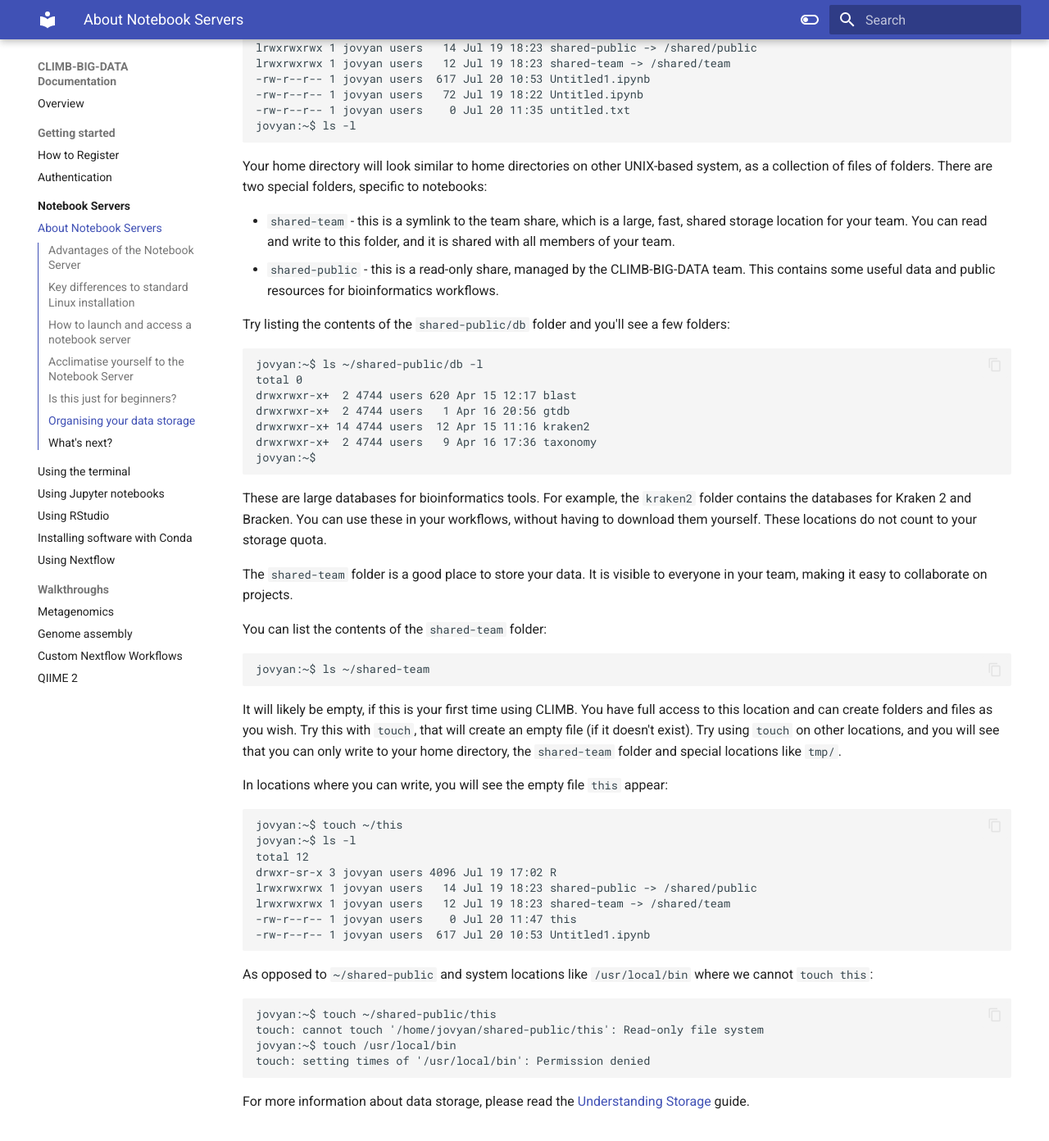
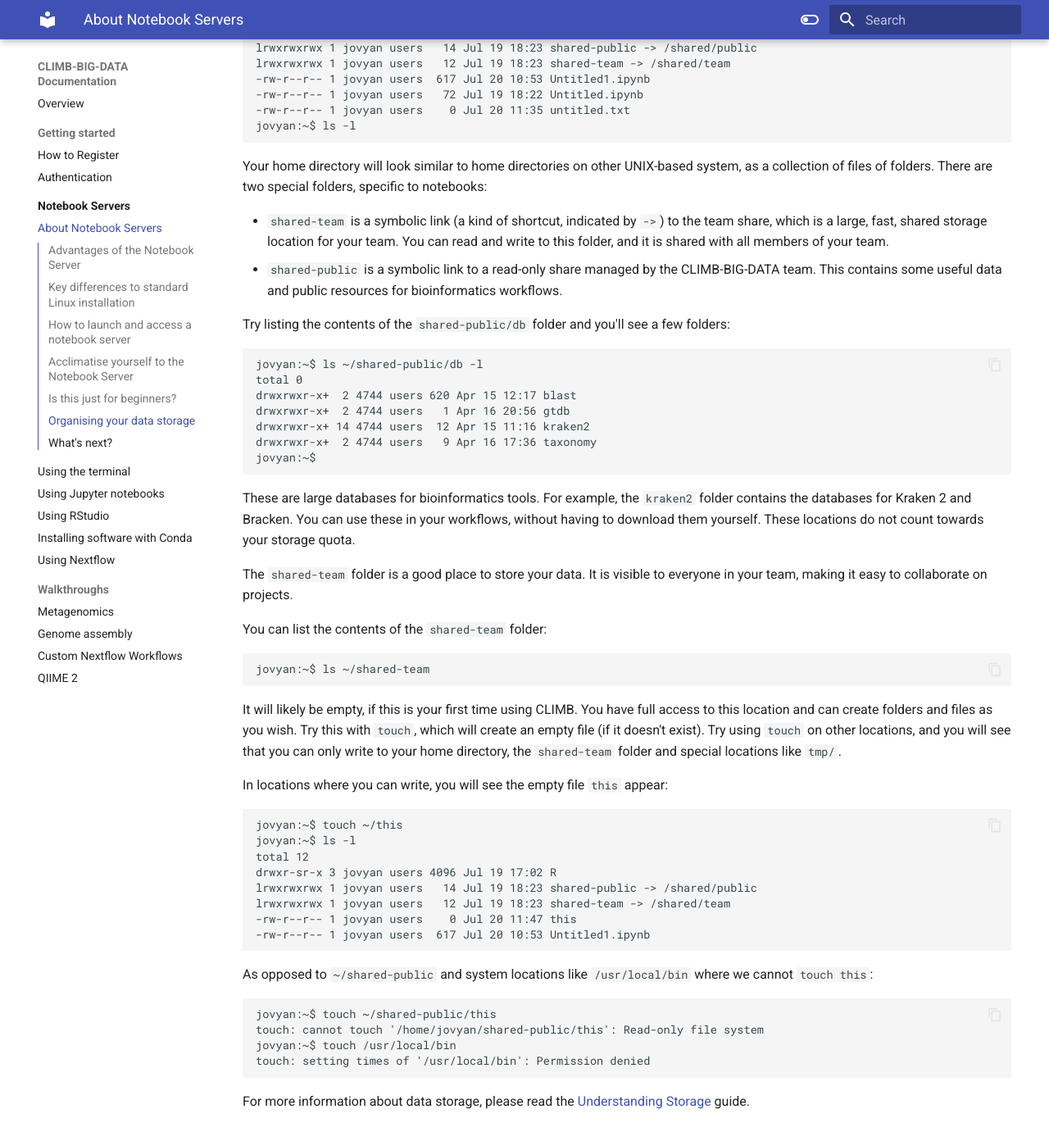
Before and after one commit to MRC-CLIMB/docs, an MkDocs documentation site: the page built from docs/notebook-servers/read-this-first.md, in a window 1280 px wide and 1400 px high, scrolled down 3567 px. Shown: the top 1392 px of the window at 82% size. Built offline with MkDocs 1.6.1 and Material for MkDocs 9.7.7, drawn with Linux system fonts in a browser that asks for light colours; some of the changed text lies outside the part shown.

Commit message:
some typos, mostly suppressing warnings from mkdocs serve

````diff
--- a/docs/notebook-servers/read-this-first.md
+++ b/docs/notebook-servers/read-this-first.md
@@ -35,7 +35,7 @@ The notebook server is a virtualised installation of Linux, and as such there ar
 
 ## How to launch and access a notebook server
 
-1. [Log in to Bryn](/getting-started/authentication).
+1. [Log in to Bryn](../getting-started/authentication.md).
 2. Using the navigation menu on the left hand side, select 'Notebook servers' under the 'Compute' subheading.
 3. Click the 'Launch notebook server' green action button on the right hand side.
 4. Select a profile, for example 'Standard server' or 'GPU server' (tier dependent).
@@ -87,8 +87,8 @@ jovyan:~$ ls -l
 
 Your home directory will look similar to home directories on other UNIX-based system, as a collection of files of folders. There are two special folders, specific to notebooks:
 
-* `shared-team` - this is a symlink to the team share, which is a large, fast, shared storage location for your team. You can read and write to this folder, and it is shared with all members of your team.
-* `shared-public` - this is a read-only share, managed by the CLIMB-BIG-DATA team. This contains some useful data and public resources for bioinformatics workflows.
+* `shared-team` is a symbolic link (a kind of shortcut, indicated by `->`) to the team share, which is a large, fast, shared storage location for your team. You can read and write to this folder, and it is shared with all members of your team.
+* `shared-public` is a symbolic link to a read-only share managed by the CLIMB-BIG-DATA team. This contains some useful data and public resources for bioinformatics workflows.
 
 Try listing the contents of the `shared-public/db` folder and you'll see a few folders:
 ```
@@ -101,7 +101,9 @@ drwxrwxr-x+  2 4744 users   9 Apr 16 17:36 taxonomy
 jovyan:~$
 ```
 
-These are large databases for bioinformatics tools. For example, the `kraken2` folder contains the databases for Kraken 2 and Bracken. You can use these in your workflows, without having to download them yourself. These locations do not count to your storage quota.
+These are large databases for bioinformatics tools. For example, the `kraken2` folder contains the databases for Kraken 2 and Bracken.
+You can use these in your workflows, without having to download them yourself.
+These locations do not count towards your storage quota.
 
 The `shared-team` folder is a good place to store your data. It is visible to everyone in your team, making it easy to collaborate on projects.
 
@@ -110,7 +112,7 @@ You can list the contents of the `shared-team` folder:
 jovyan:~$ ls ~/shared-team
 ```
 
-It will likely be empty, if this is your first time using CLIMB. You have full access to this location and can create folders and files as you wish. Try this with `touch`, that will create an empty file (if it doesn't exist).
+It will likely be empty, if this is your first time using CLIMB. You have full access to this location and can create folders and files as you wish. Try this with `touch`, which will create an empty file (if it doesn't exist).
 Try using `touch` on other locations, and you will see that you can only write to your home directory, the `shared-team` folder and special locations like `tmp/`.
 
 In locations where you can write, you will see the empty file `this` appear:
````
Also changed, not shown: other parts of docs/notebook-servers/read-this-first.md (+12 -9 lines), docs/notebook-servers/index.md (deleted, +0 -21 lines), docs/notebook-servers/installing-software-with-conda.md (+1 -1 lines), docs/notebook-servers/using-nextflow.md (+1 -1 lines), docs/storage/index.md (+2 -2 lines), docs/walkthroughs/nextflow-custom-workflows/nextflow-custom.md (+1 -1 lines).
